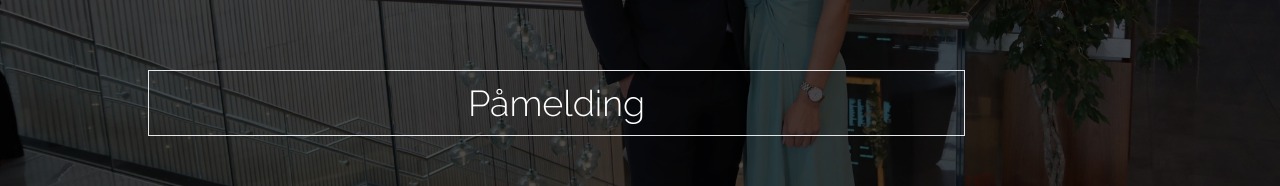
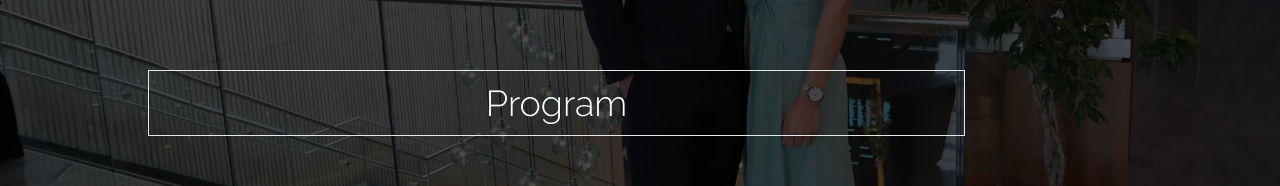
Before and after one commit to aliswil/wedding-website, a Next.js app in the folder wedding-website/: page / in a window 1280 px wide. Shown: the part 421-607 px from the top of the page. Built offline with nearby package versions, Linux system fonts and the light colour scheme.

Commit message:
changed hero button to program instead of attendance

```diff
--- a/wedding-website/src/components/Hero.tsx
+++ b/wedding-website/src/components/Hero.tsx
@@ -5,7 +5,7 @@ const Hero = () => {
   const router = useRouter();
 
   const handleClick = () => {
-    router.push("/#attendance");
+    router.push("/#program");
   };
 
   return (
@@ -18,7 +18,7 @@ const Hero = () => {
         <p className="py-3 text-4xl font-display pt-8">17. juni 2023</p>
         <div className="pt-52 text-4xl font-display flex justify-center sm:justify-start">
           <button className="px-8 py-3 border sm:w-full" onClick={handleClick}>
-            Påmelding
+            Program
           </button>
         </div>
       </div>
```
